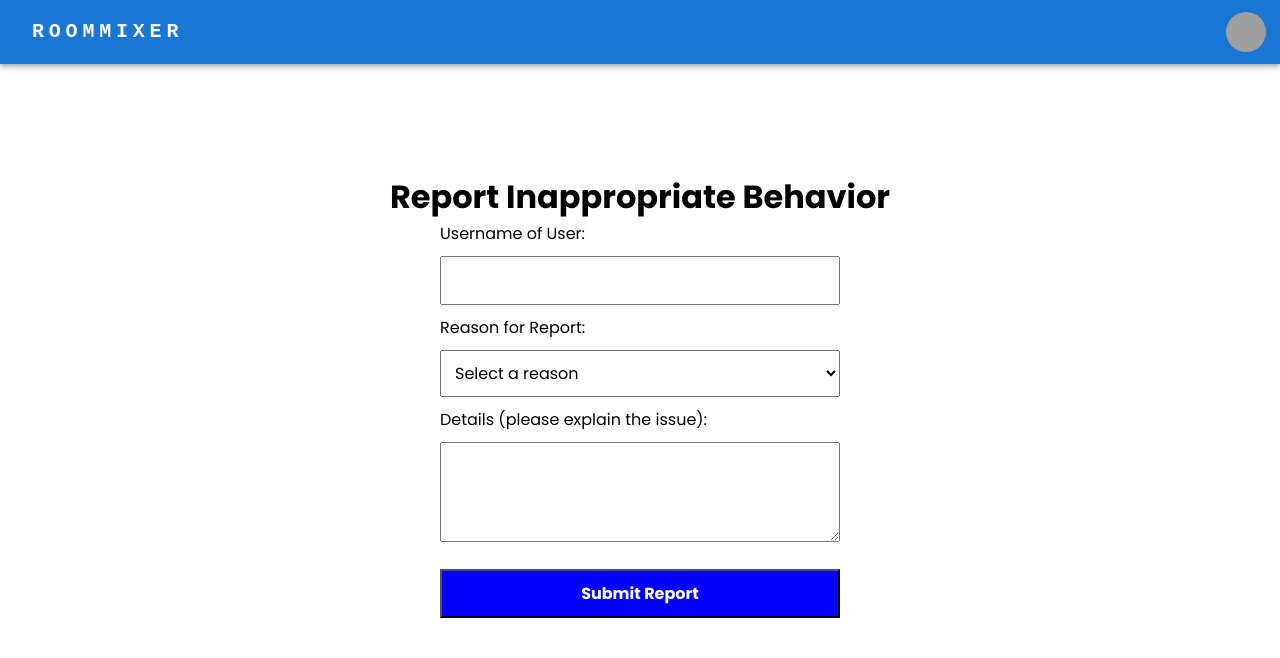
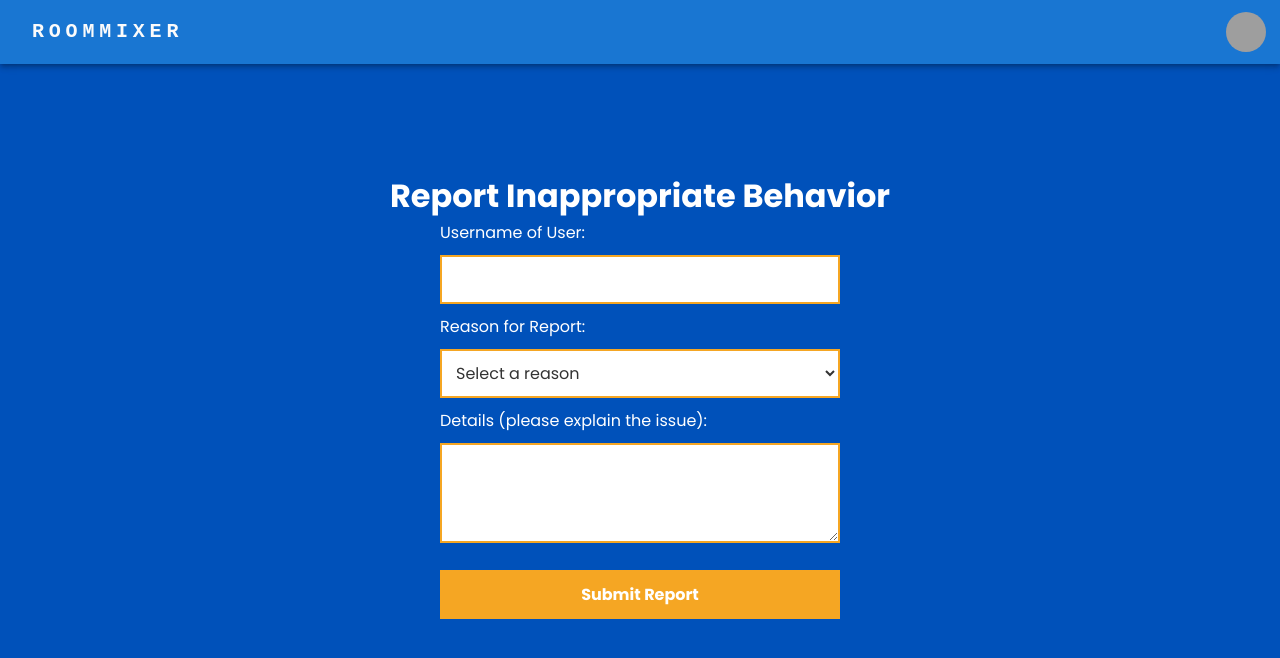
Before and after one commit to AugustanaCSC490Spring2024/Magpie, a Next.js app in the folder magpie/: page /report in a window 1280 px wide. Shown: the top 658 px of the page. Built offline with nearby package versions, Linux system fonts and the light colour scheme; no server answers; grey boxes are pictures that could not be loaded.

Commit message:
Fixed the report UI page

```diff
--- a/magpie/src/app/report/page.js
+++ b/magpie/src/app/report/page.js
@@ -46,15 +46,29 @@ function ReportPage() {
         alignItems: 'center',
         height: '100vh',
         fontSize: '16px',
-        fontFamily: 'Arial, sans-serif'
+        fontFamily: 'Arial, sans-serif',
+        backgroundColor: '#0051BA',
+        color: 'white',
     };
 
     const inputStyle = {
         width: '100%',
         padding: '10px',
         margin: '10px 0',
-        fontSize: '16px'
+        fontSize: '16px',
+        backgroundColor: 'white',
+        color: '#333',
+        border: '2px solid #F5A623',
     };
+
+    const buttonStyle = {
+        ...inputStyle,
+        backgroundColor: '#F5A623',
+        color: 'white',
+        fontWeight: 'bold',
+        border: 'none',
+    };
+
 
     return (
         <div style={formStyle}>
@@ -91,10 +105,9 @@ function ReportPage() {
                         required
                     />
                 </label>
-                <button type="submit" style={{ ...inputStyle, backgroundColor: 'blue', color: 'white', fontWeight: 'bold' }}>Submit Report</button>
+                <button type="submit" style={{ ...inputStyle, backgroundColor: '#F5A623', color: 'white', fontWeight: 'bold' }}>Submit Report</button>
             </form>
         </div>
     );
 }
-
 export default ReportPage;
```
